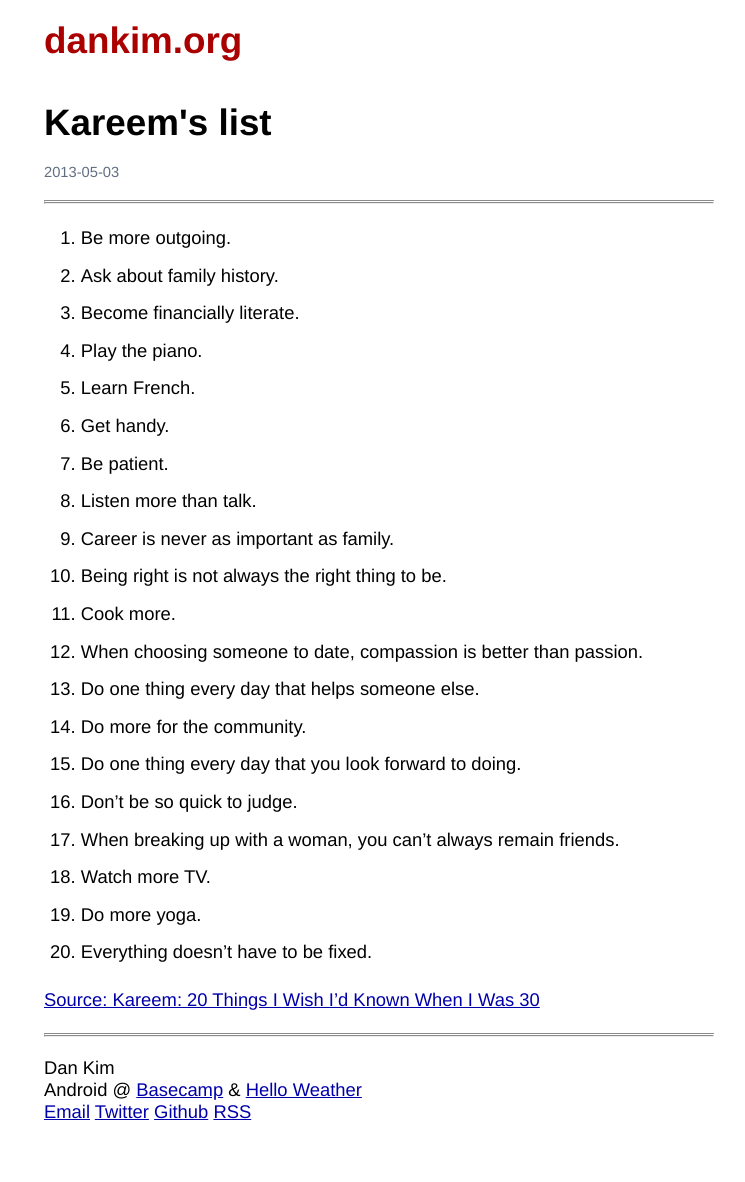
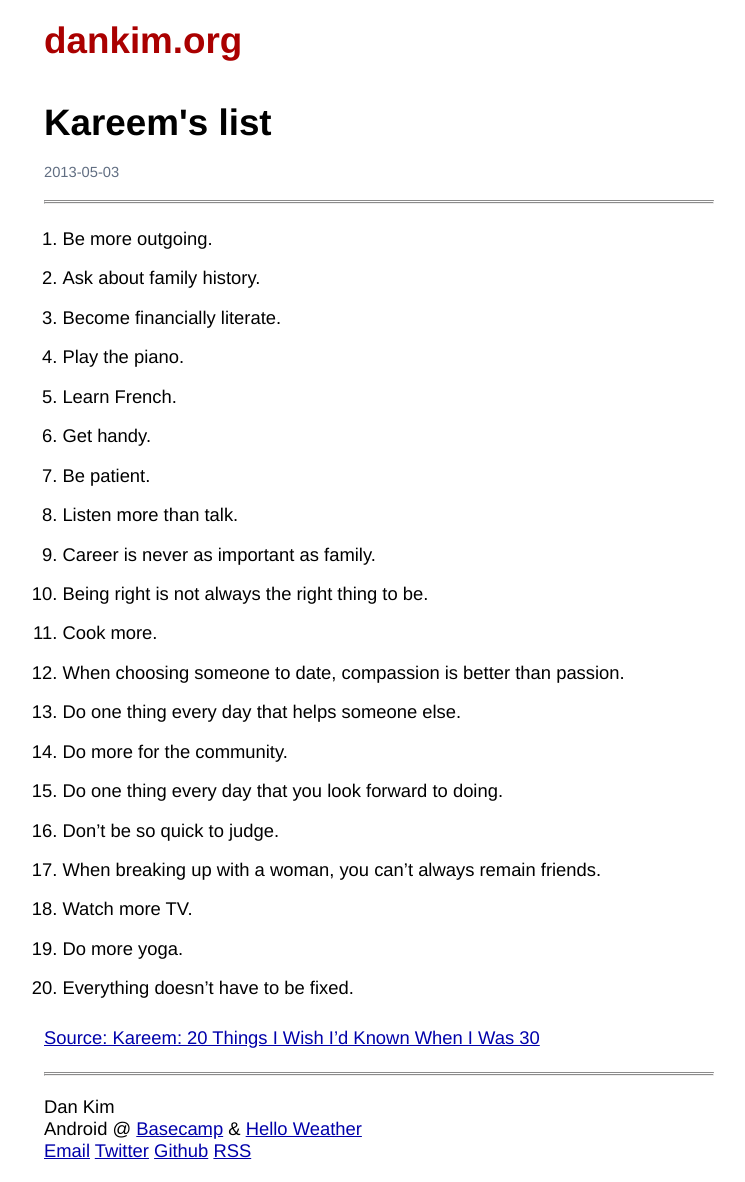
Before and after one commit to lateplate/lateplate.github.io, a Jekyll site: the page built from _posts/2013-05-03-kareems-list.md, in a window 1280 px wide. Shown: the whole page, without its empty margins (261-1006 px from the left). Built offline with Jekyll 4.4.1, drawn with Linux system fonts in a browser that asks for light colours; before the commit the page ends 1143 px from its top, so only the background shows below that.

Commit message:
Tweak ul style

```diff
--- a/css/main.css
+++ b/css/main.css
@@ -172,7 +172,7 @@ p img {
 
 .post ul,
 .post ol {
-    margin-left: 2em;
+    margin-left: 1em;
 }
 
 .post code {
@@ -217,7 +217,7 @@ p img {
     }
 
     .post {
-        line-height: 1.5em;
+        line-height: 1.6em;
     }
 
     .post p {
```
